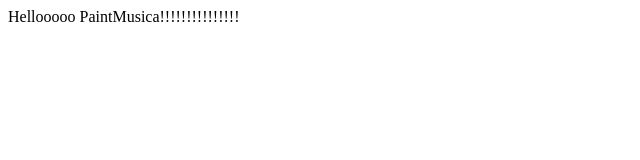
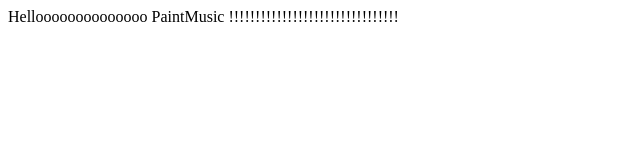
Before and after one commit to IDiPeru/PaintMusic, a plain HTML site: page index.htm in a window 1280 px wide. Shown: the whole page, without its empty margins (0-640 px from the left). Drawn offline with Linux system fonts and the light colour scheme.

Commit message:
Update index.htm

```diff
--- a/index.htm
+++ b/index.htm
@@ -1 +1,3 @@
-<html><body>Hellooooo PaintMusica!!!!!!!!!!!!!!!</body></html>
+<html><body>
+  Helloooooooooooooo PaintMusic !!!!!!!!!!!!!!!!!!!!!!!!!!!!!!!!
+</body></html>
```
